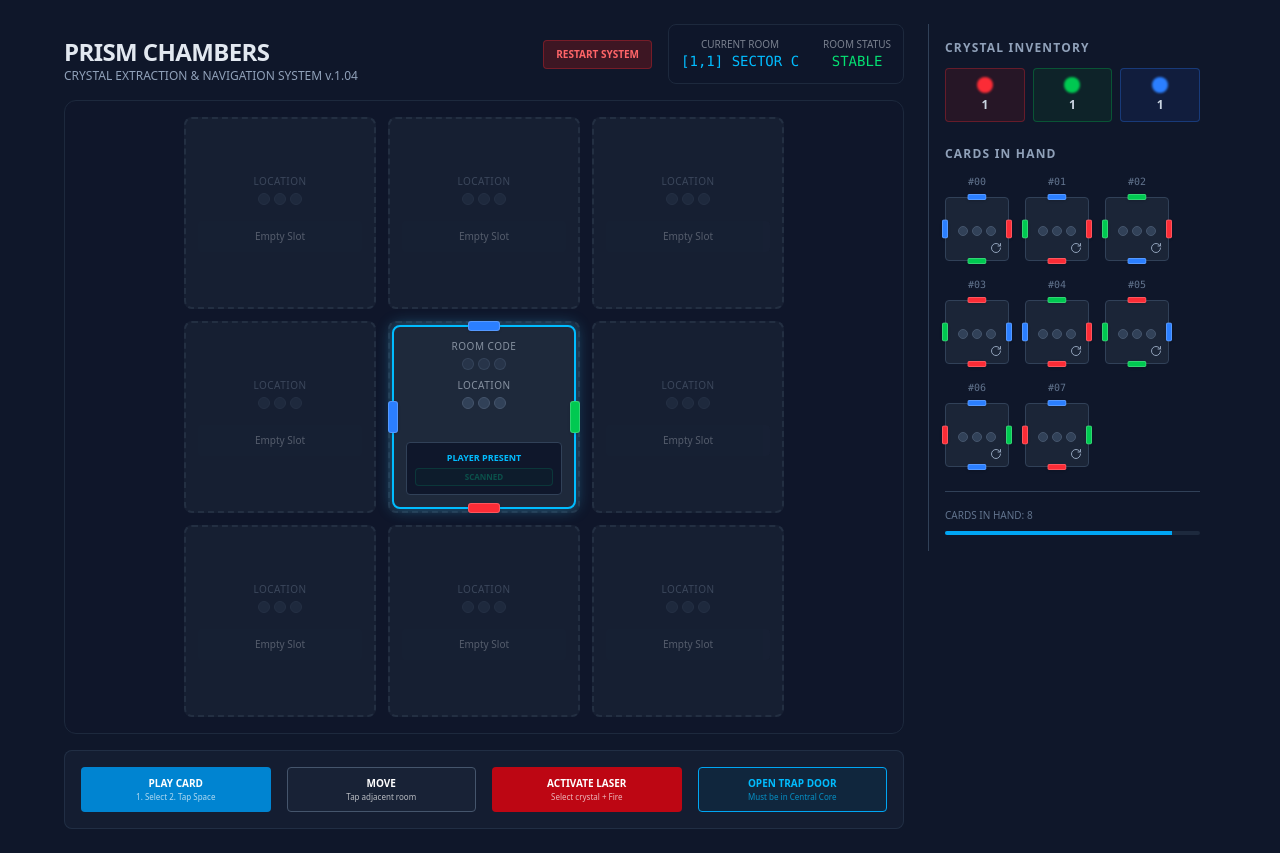
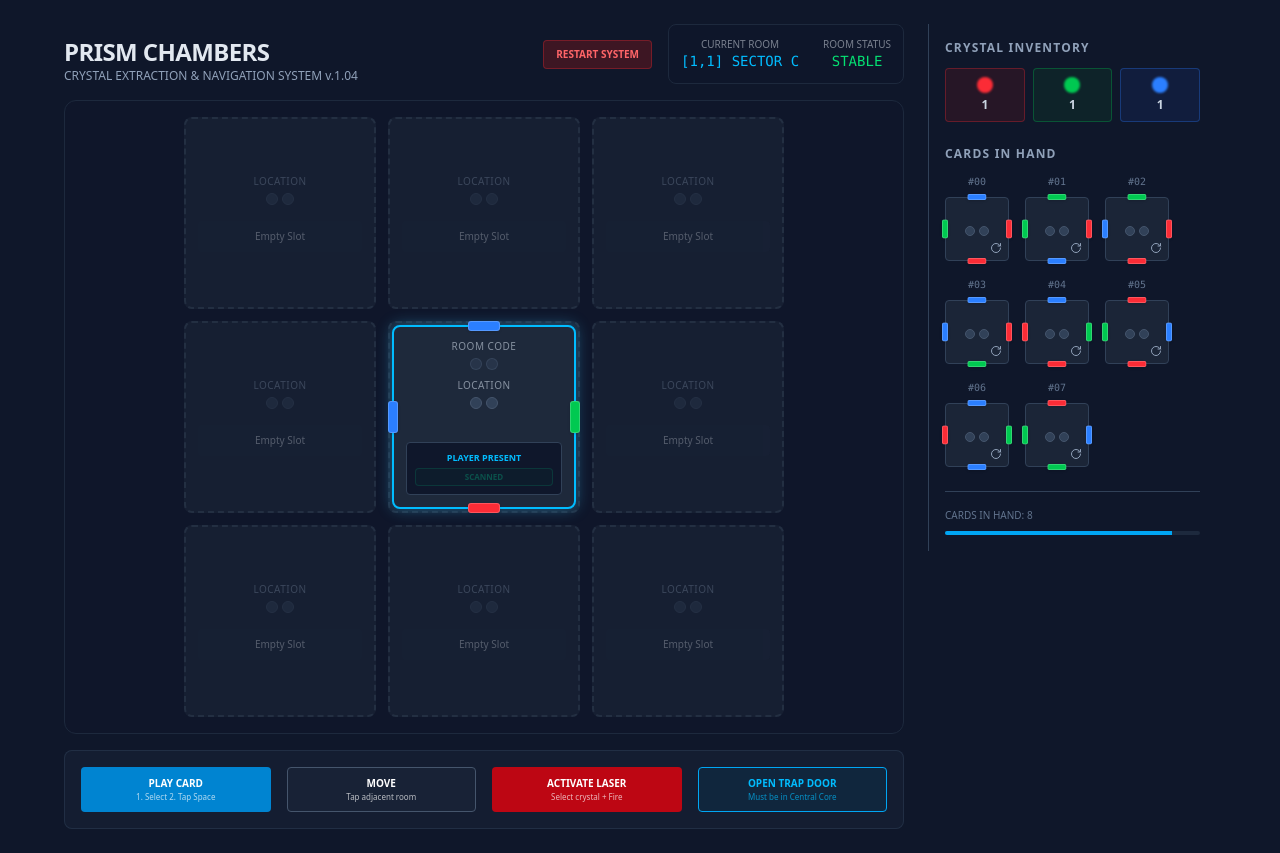
Before and after one commit to poeticmatter/Prism-Chambers, a React (Vite) app: page / in a window 1280 px wide. Built offline with nearby package versions, Linux system fonts and the light colour scheme.

Commit message:
3 colors pick 2

```diff
--- a/src/engine/systems/CoreSystem.ts
+++ b/src/engine/systems/CoreSystem.ts
@@ -2,10 +2,9 @@ import { GameState, ColorStr, Card, BoardSlot } from '../types';
 
 export const COLORS: ColorStr[] = ['R', 'G', 'B'];
 export const CODE_COMBOS: ColorStr[][] = [
-  ['R', 'R', 'R'], ['G', 'G', 'G'], ['B', 'B', 'B'],
-  ['R', 'R', 'G'], ['R', 'R', 'B'], ['G', 'G', 'R'],
-  ['G', 'G', 'B'], ['B', 'B', 'R'], ['B', 'B', 'G'],
-  ['R', 'G', 'B'] // 10 combinations
+  ['R', 'R'], ['R', 'G'], ['R', 'B'],
+  ['G', 'R'], ['G', 'G'], ['G', 'B'],
+  ['B', 'R'], ['B', 'G'], ['B', 'B'],
 ];
 
 export const DIRS = [
@@ -25,34 +24,21 @@ export function shuffle<T>(array: T[]): T[] {
   return array;
 }
 
-export function getOverlap(c1: ColorStr[], c2: ColorStr[]) {
-  let temp = [...c2];
-  let overlap: ColorStr[] = [];
-  for (let c of c1) {
-    let idx = temp.indexOf(c);
-    if (idx !== -1) {
-      overlap.push(c);
-      temp.splice(idx, 1);
-    }
-  }
-  return overlap;
-}
-
-export function countMatches(c1: ColorStr[], c2: ColorStr[]) {
-  return getOverlap(c1, c2).length;
+export function positionMatchCount(c1: ColorStr[], c2: ColorStr[]): number {
+  return c1.reduce((n, c, i) => n + (c === c2[i] ? 1 : 0), 0);
 }
 
 export function createInitialState(): GameState {
-  const pickedCodes = shuffle([...CODE_COMBOS]).slice(0, 9);
+  const shuffledCodes = shuffle([...CODE_COMBOS]);
 
-  const locList = pickedCodes.map(c => ({ code: [...c], revealedIndices: [] }));
+  const locList = shuffledCodes.map(c => ({ code: [...c], revealedIndices: [] }));
   const locations = [
     [locList[0], locList[1], locList[2]],
     [locList[3], locList[4], locList[5]],
     [locList[6], locList[7], locList[8]],
   ];
 
-  const cards: Card[] = pickedCodes.map((code, i) => {
+  const cards: Card[] = shuffledCodes.map((code, i) => {
     const baseColors: ColorStr[] = ['R', 'G', 'B'];
     const dupColor = baseColors[Math.floor(Math.random() * 3)];
     const dColors = shuffle([...baseColors, dupColor]);
--- a/src/engine/systems/InteractionSystem.ts
+++ b/src/engine/systems/InteractionSystem.ts
@@ -1,5 +1,5 @@
-import { GameState, ColorStr } from '../types';
-import { countMatches } from './CoreSystem';
+import { GameState } from '../types';
+import { positionMatchCount } from './CoreSystem';
 
 export function scanRoom(s: GameState) {
   const { x, y } = s.playerPos;
@@ -7,20 +7,16 @@ export function scanRoom(s: GameState) {
   if (!slot) return;
 
   const loc = s.locations[y][x];
-  const locCode = [...loc.code];
-  loc.revealedIndices.forEach(i => { locCode[i] = 'U' as unknown as ColorStr; });
+  let hadMatch = false;
 
-  let hadMatch = false;
-  for (let cIdx = 0; cIdx < slot.card.code.length; cIdx++) {
-    if (slot.card.revealedIndices.includes(cIdx)) continue;
-    const c = slot.card.code[cIdx];
-    const lIdx = locCode.indexOf(c);
-    if (lIdx !== -1) {
+  for (let i = 0; i < slot.card.code.length; i++) {
+    if (slot.card.revealedIndices.includes(i)) continue;
+    if (loc.revealedIndices.includes(i)) continue;
+    if (slot.card.code[i] === loc.code[i]) {
       hadMatch = true;
-      s.crystals[c]++;
-      locCode[lIdx] = 'U' as unknown as ColorStr;
-      slot.card.revealedIndices.push(cIdx);
-      loc.revealedIndices.push(lIdx);
+      s.crystals[slot.card.code[i]]++;
+      slot.card.revealedIndices.push(i);
+      loc.revealedIndices.push(i);
     }
   }
 
@@ -31,7 +27,7 @@ export function scanRoom(s: GameState) {
 export function openTrapDoor(s: GameState) {
   const curSlot = s.board[1][1];
   if (curSlot) {
-    if (countMatches(curSlot.card.code, s.locations[1][1].code) === 3) {
+    if (positionMatchCount(curSlot.card.code, s.locations[1][1].code) === 2) {
       s.gameState = 'won';
     } else {
       s.gameState = 'lost';
--- a/src/engine/systems/MovementSystem.ts
+++ b/src/engine/systems/MovementSystem.ts
@@ -1,5 +1,5 @@
 import { GameState, Card } from '../types';
-import { countMatches } from './CoreSystem';
+import { positionMatchCount } from './CoreSystem';
 
 export function getGlobalDoor(card: Card, globalDir: number) {
   const localDir = (globalDir - card.rotation + 4) % 4;
@@ -36,7 +36,7 @@ export function tryMove(s: GameState, targetX: number, targetY: number): boolean
     const oldLoc = s.locations[py][px];
 
     const isCentral = px === 1 && py === 1;
-    if (isCentral || countMatches(oldSlot.card.code, oldLoc.code) !== 3) {
+    if (isCentral || positionMatchCount(oldSlot.card.code, oldLoc.code) !== 2) {
       s.board[py][px] = null;
       s.hand.push(oldSlot.card);
     }
```
